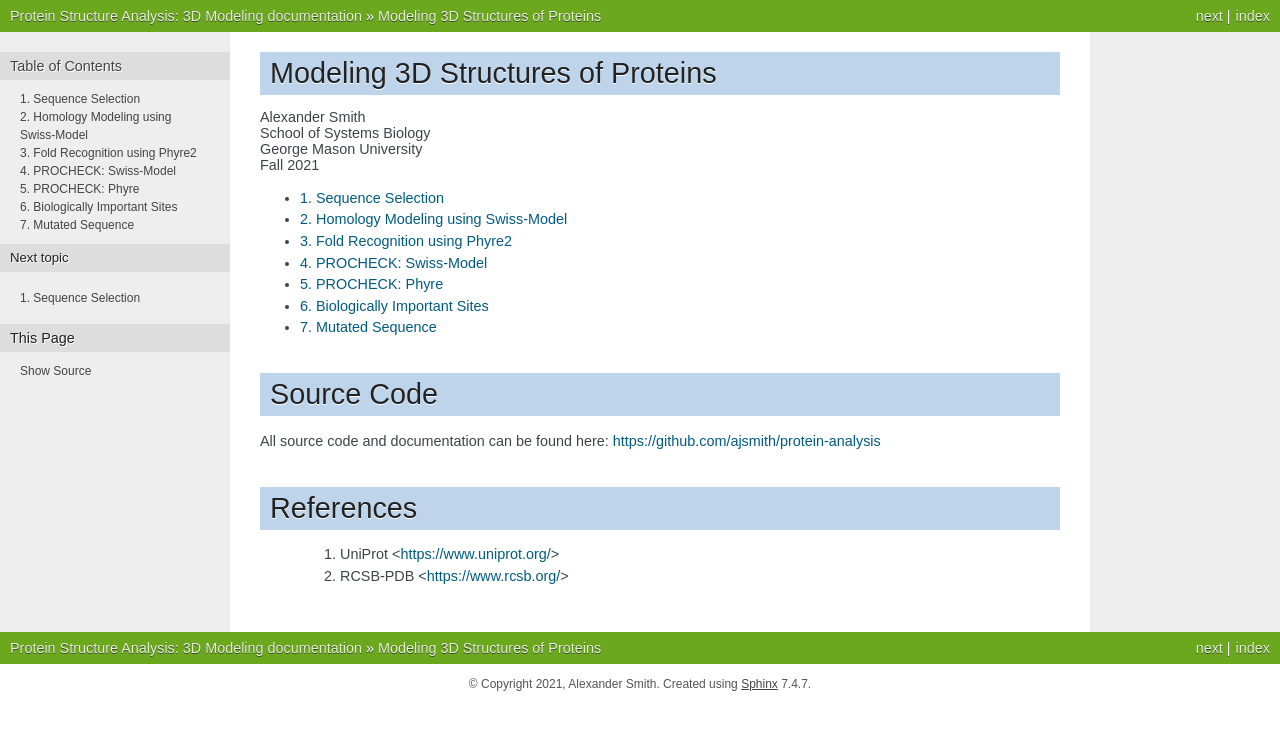
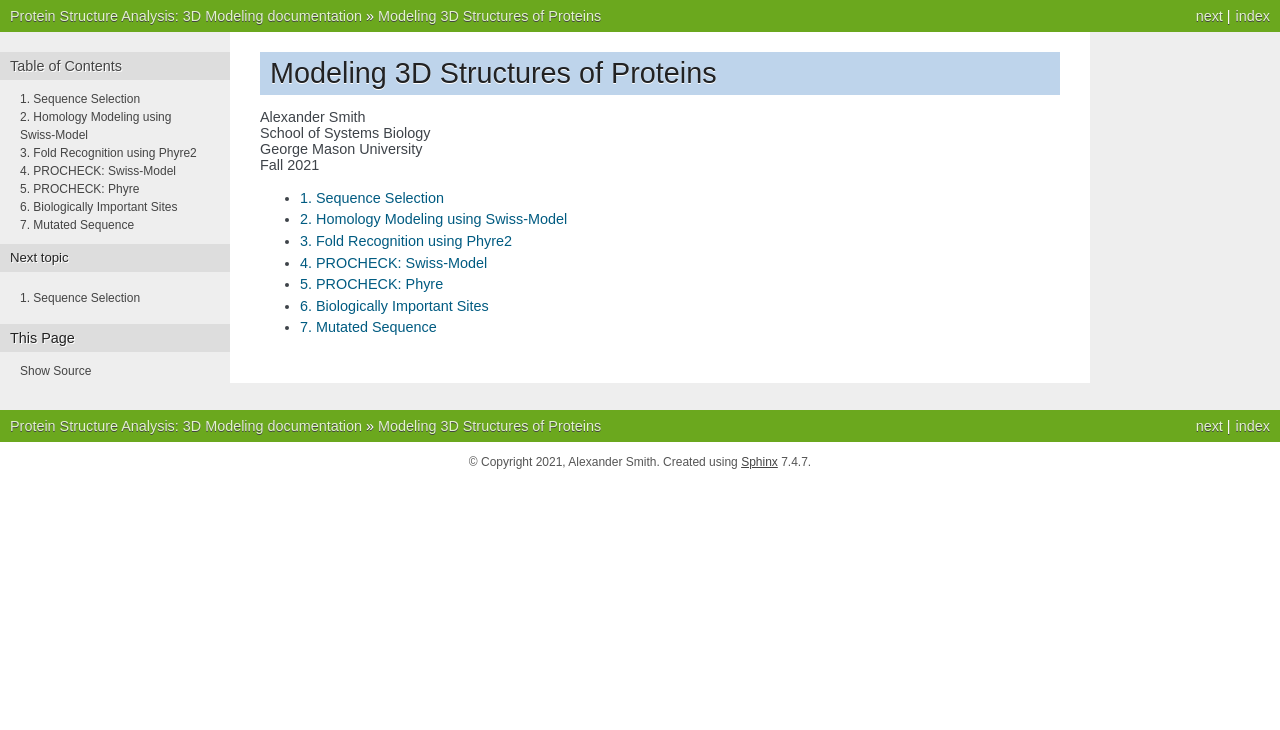
Before and after one commit to ajsmith/protein-analysis, a Sphinx documentation site: the page built from report2/source/index.rst, in a window 1280 px wide. Shown: the top 730 px of the page. Built offline with Sphinx 7.4.7, drawn with Linux system fonts in a browser that asks for light colours; formulas are drawn with MathJax 3.

Commit message:
Add separate references file.

```diff
--- a/report2/source/index.rst
+++ b/report2/source/index.rst
@@ -24,18 +24,3 @@
     procheck-phyre
     biological-importance
     mutant
-
-
-Source Code
-===========
-
-All source code and documentation can be found here:
-https://github.com/ajsmith/protein-analysis
-
-
-References
-==========
-
- 1. UniProt <https://www.uniprot.org/>
-
- 2. RCSB-PDB <https://www.rcsb.org/>
```
Also changed, not shown: report2/source/references.rst (added, +34 -0 lines).
